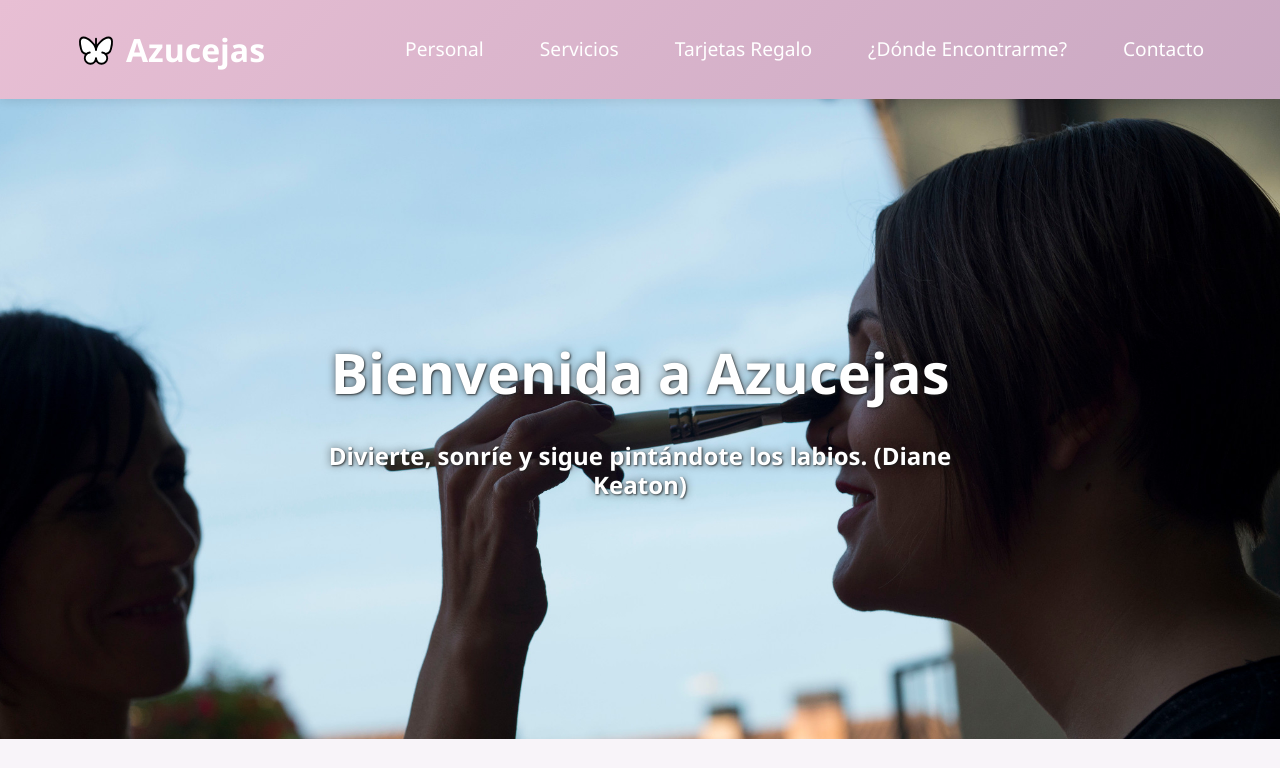
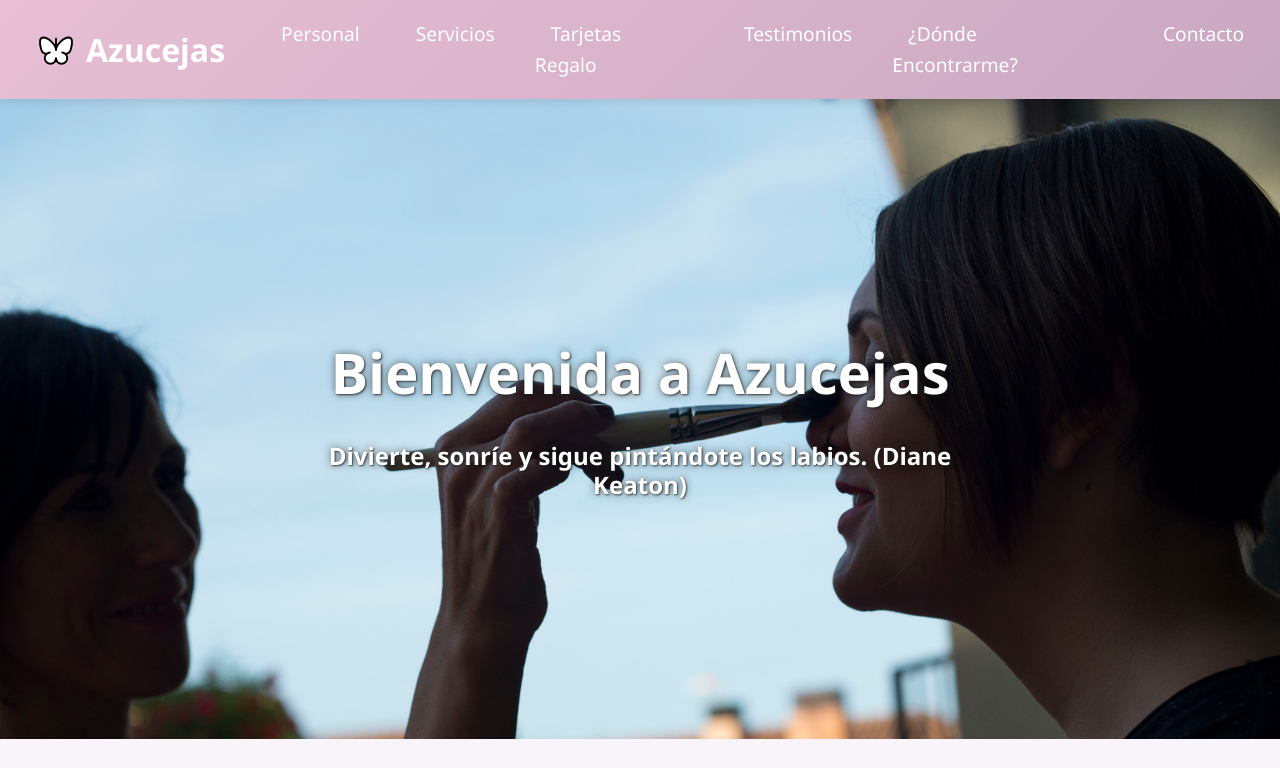
Before and after one commit to azucejas/web, a plain HTML site: page index.html in a window 1280 px wide. Shown: the top 768 px of the page. Drawn offline with Linux system fonts and the light colour scheme.

Commit message:
Añadida entrada de testimonios al menú principal

```diff
--- a/header.html
+++ b/header.html
@@ -25,6 +25,7 @@
                     <li><a href="index.html#personal">Personal</a></li>
                     <li><a href="index.html#servicios">Servicios</a></li>
                     <li><a href="index.html#tarjetas-regalo">Tarjetas Regalo</a></li>
+                    <li><a href="index.html#testimonios">Testimonios</a></li>
                     <li><a href="index.html#localizaciones">¿Dónde Encontrarme?</a></li>
                     <li><a href="#contacto">Contacto</a></li>
                 </ul>
--- a/styles.css
+++ b/styles.css
@@ -23,7 +23,7 @@ body {
 
 .container {
     width: 100%;
-    max-width: 1200px;
+    max-width: 1600px;
     margin: 0 auto;
     padding: 0 20px;
 }
```
